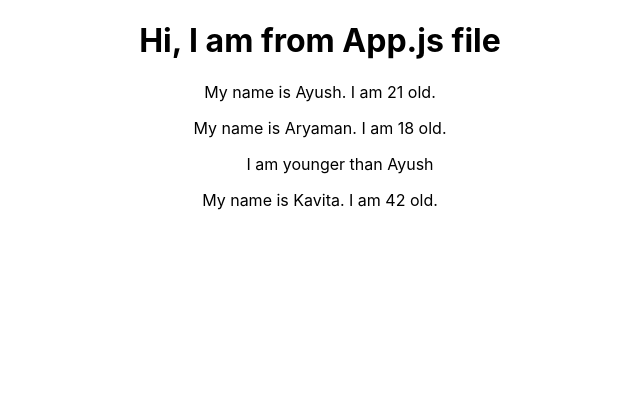
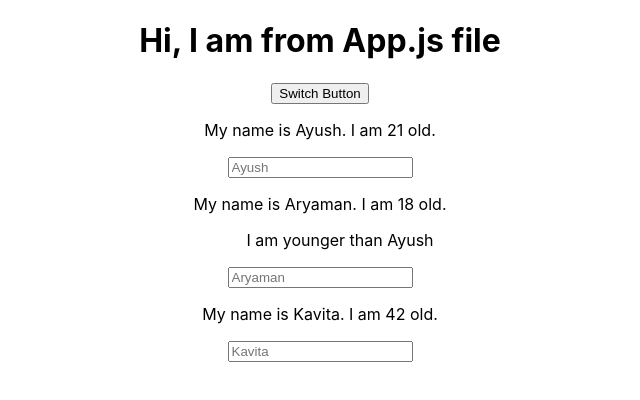
Before and after one commit to ayushyadav468/udemy-react-course, a React (Create React App) app: page / in a window 1280 px wide. Shown: the top 400 px of the page, without its empty margins (320-960 px from the left). Built offline with nearby package versions, Linux system fonts and the light colour scheme.

Commit message:
used two binding in App.js and Person.js

```diff
--- a/src/App.js
+++ b/src/App.js
@@ -11,15 +11,40 @@ class App extends Component {
     ],
   };
 
+  switchNameHandler = (newName) =>
+    this.setState({
+      person: [
+        { name: newName, age: 21 },
+        { name: 'Aryaman', age: 18 },
+        { name: 'Kavita', age: 42 },
+      ],
+    });
+
+  nameChangeHandler = (event) =>
+    this.setState({
+      person: [
+        { name: 'Ayush', age: 21 },
+        { name: event.target.value, age: 18 },
+        { name: 'Kavita', age: 42 },
+      ],
+    });
+
   render() {
     return (
       <div className="App">
         <h1>Hi, I am from App.js file</h1>
+        <button onClick={() => this.switchNameHandler('Ayush Yadav')}>
+          Switch Button
+        </button>
         <Person
           name={this.state.person[0].name}
           age={this.state.person[0].age}
         ></Person>
-        <Person name={this.state.person[1].name} age={this.state.person[1].age}>
+        <Person
+          name={this.state.person[1].name}
+          age={this.state.person[1].age}
+          change={this.nameChangeHandler}
+        >
           <li>I am younger than Ayush</li>
         </Person>
         <Person
--- a/src/Person/Person.js
+++ b/src/Person/Person.js
@@ -1,15 +1,16 @@
 import React from 'react';
 import './Person.css';
 
-const person = (props) => {
+const Person = (props) => {
   return (
     <div>
-      <p>
+      <p onClick={props.click}>
         My name is {props.name}. I am {props.age} old.
       </p>
       <ul>{props.children}</ul>
+      <input type="text" placeholder={props.name} onChange={props.change} />
     </div>
   );
 };
 
-export default person;
+export default Person;
```
